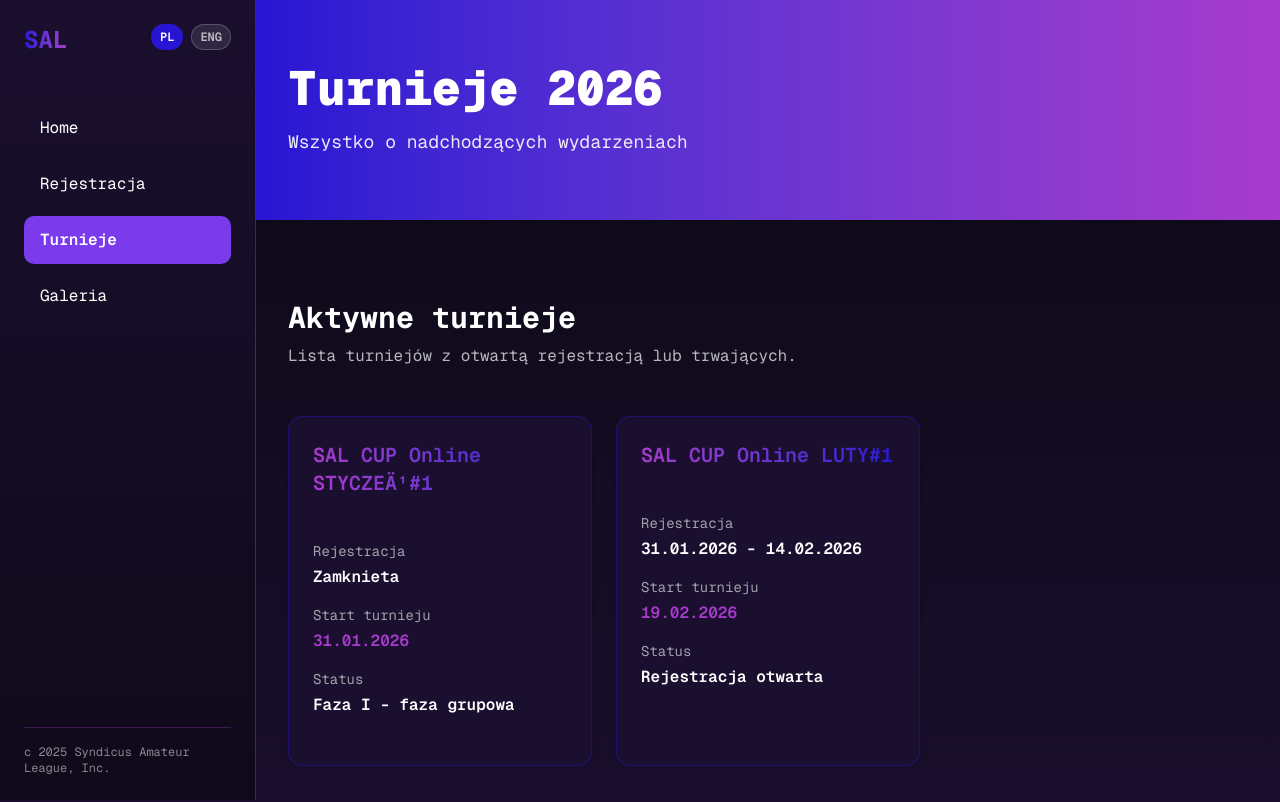
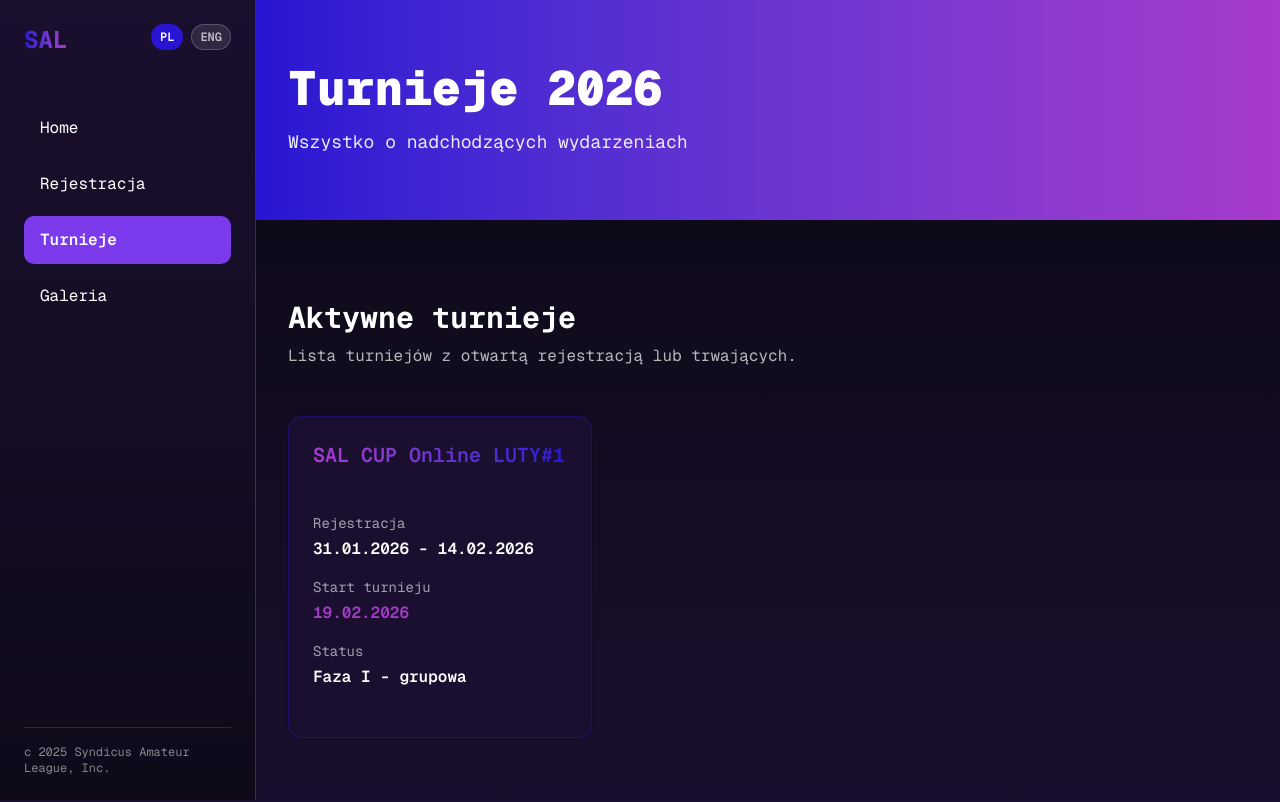
Before and after one commit to 4ntxk/syndicusamateurleague, a Next.js app: page /pl/tournaments in a window 1280 px wide. Shown: the top 802 px of the page. Built offline with nearby package versions, Linux system fonts and the light colour scheme; no server answers.

Commit message:
luty fix1

```diff
--- a/src/data/tournaments.json
+++ b/src/data/tournaments.json
@@ -1,16 +1,16 @@
 [
   {
     "id": 1,
-    "title": "SAL CUP Online STYCZE\u00c4\u00b9#1",
+    "title": "SAL CUP Online STYCZEŃ#1",
     "registrationDate": "10.01.2026 - 29.01.2026",
     "startDate": "31.01.2026",
     "isRegistrationOpen": false,
-    "isOngoing": true,
+    "isOngoing": false,
     "googleFormUrl": "https://forms.gle/3JBgXrhoNZyRR4wU7",
-    "registrationLabel": "Zamknieta",
-    "statusLabel": "Faza I - faza grupowa",
+    "registrationLabel": "Zamknięta",
+    "statusLabel": "Zakończone",
     "registrationLabelEn": "Closed",
-    "statusLabelEn": "Phase I - group stage",
+    "statusLabelEn": "Completed",
     "players": [
       "Kubadzik2009",
       "NikodemXpepsi",
@@ -177,6 +177,8 @@
     "isRegistrationOpen": true,
     "isOngoing": false,
     "googleFormUrl": "https://forms.gle/QfhUSnb9e5RoSCNy9",
+    "statusLabel": "Faza I - grupowa",
+    "statusLabelEn": "Phase I - group stage",
     "players": [
       "Mateuszek-uszek2",
       "masix_11",
--- a/src/i18n/translations.ts
+++ b/src/i18n/translations.ts
@@ -81,7 +81,7 @@ const translations = {
             'Grupy po maksymalnie 5 graczy',
             'System każdy z każdym',
             'Zależnie od ilości zgłoszeń do fazy pucharowej będą przechodziły różne miejsca (top1, top2, top1+baraże)',
-            'Zawodnicy sami dogadują się kiedy grają poszczególne mecze, najlepiej na discordzie SAL. Najważniejsze, aby rozegrać swoje mecze grupowe do 7.02',
+            'Zawodnicy sami dogadują się kiedy grają poszczególne mecze, najlepiej na discordzie SAL.',
           ],
         },
         announcements: {
@@ -115,9 +115,7 @@ const translations = {
         matchesPlayedTitle: 'Mecze rozegrane',
         matchesEmpty: 'Brak meczów do rozegrania.',
         matchesPlayedEmpty: 'Brak meczów rozegranych.',
-        noticeLines: [
-          'Uwaga! Ze względu na zrożnicowaną aktywność - pomijamy baraże i wszyscy aktywni gracze trafiają do Fazy Pucharowej. Drabinka pojawi się 8.02 o godzinie 12:00',
-        ],
+        noticeLines: [],
       },
       labels: {
         registration: 'Rejestracja',
```
